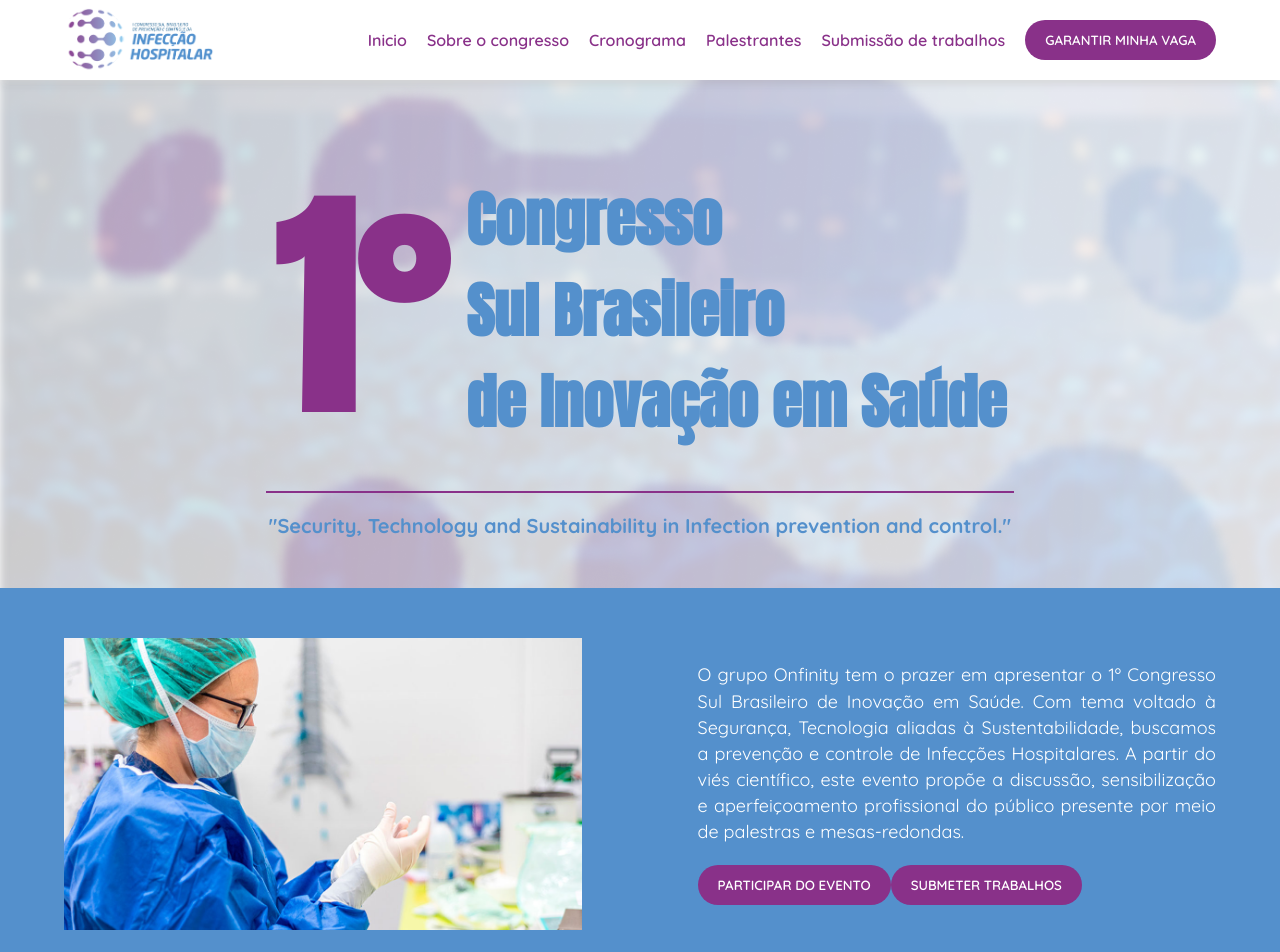
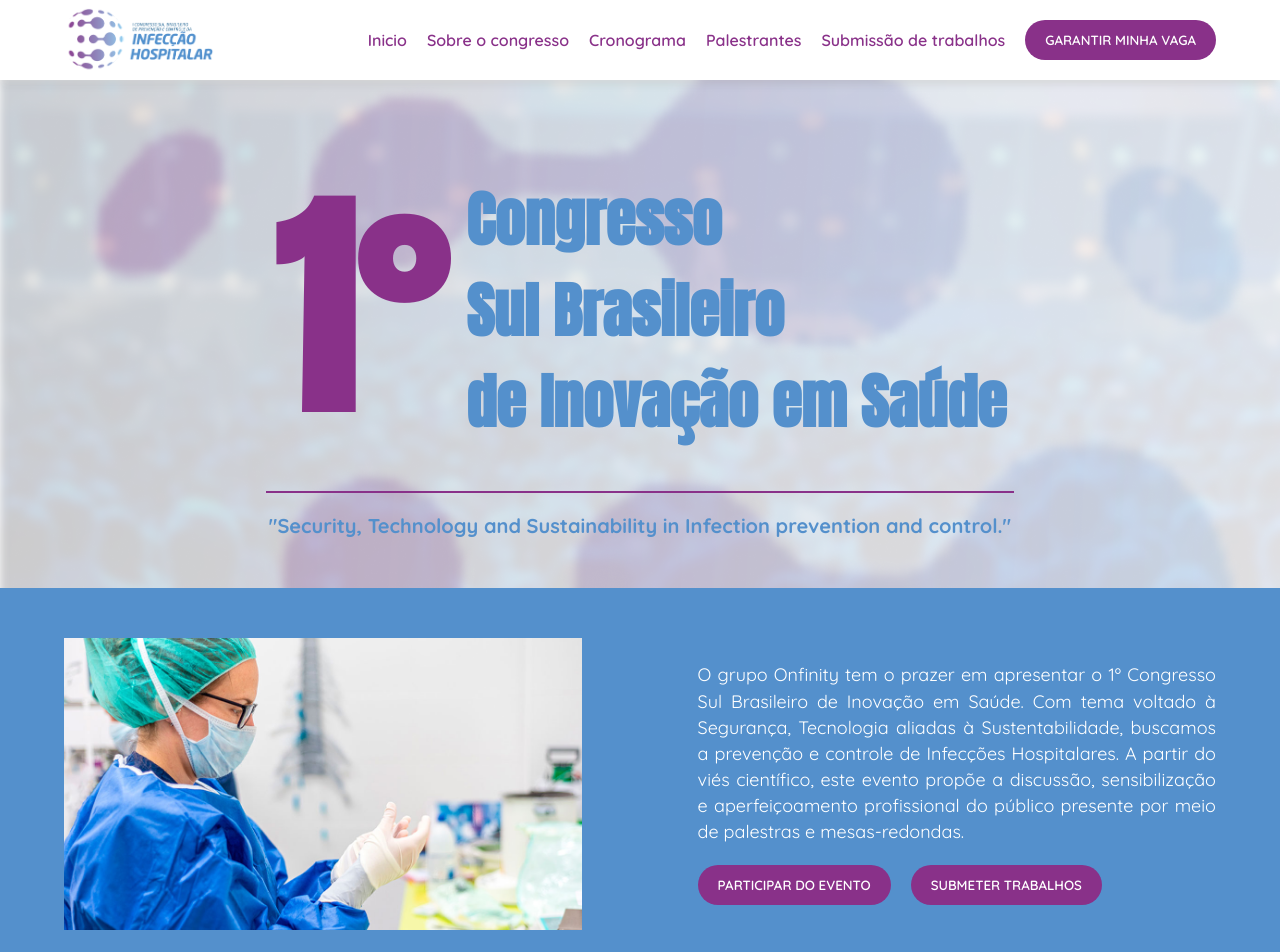
Before and after one commit to pedrohhcunha/congresso, a Next.js app: page / in a window 1280 px wide. Shown: the top 952 px of the page. Built offline with nearby package versions, Linux system fonts and the light colour scheme.

Commit message:
Adicionando espaçamento entre os botoes no sobre

```diff
--- a/components/Button.jsx
+++ b/components/Button.jsx
@@ -3,8 +3,8 @@ import Link from 'next/link'
 
 export default function Button(props) {
     return(
-        <button className={styles.button}>
-            <Link href="/#Cadastro">
+        <button style={props.style} className={styles.button}>
+            <Link href={props.alternative ? "/#Trabalhos" : "/#Cadastro"}>
                 <a className={styles.link}>{props.children}</a>
             </Link>
         </button>
--- a/components/Sobre.jsx
+++ b/components/Sobre.jsx
@@ -12,7 +12,8 @@ export default function Sobre(props) {
             <div className={styles.areaInfo}>
                 <p className={styles.p}>O grupo Onfinity tem o prazer em apresentar o 1º  Congresso Sul Brasileiro de Inovação em Saúde. Com tema voltado à Segurança, Tecnologia aliadas à Sustentabilidade, buscamos a prevenção e controle de Infecções Hospitalares. A partir do viés científico, este evento propõe a discussão, sensibilização e aperfeiçoamento profissional do público presente por meio de palestras e mesas-redondas.</p>
                 <Button>Participar do evento</Button>
-                <Button>Submeter trabalhos</Button>
+
+                <Button alternative style={{marginLeft: "20px"}}>Submeter trabalhos</Button>
             </div>
         </section>
     )
--- a/styles/Sobre.module.scss
+++ b/styles/Sobre.module.scss
@@ -25,6 +25,10 @@
         }
     }
 
+    .space{
+        width: 20px;
+    }
+
     @media screen and (max-width: 1100px) {
         flex-wrap: wrap;
 
```
Also changed, not shown: components/Trabalhos.jsx (added, +7 -0 lines).
